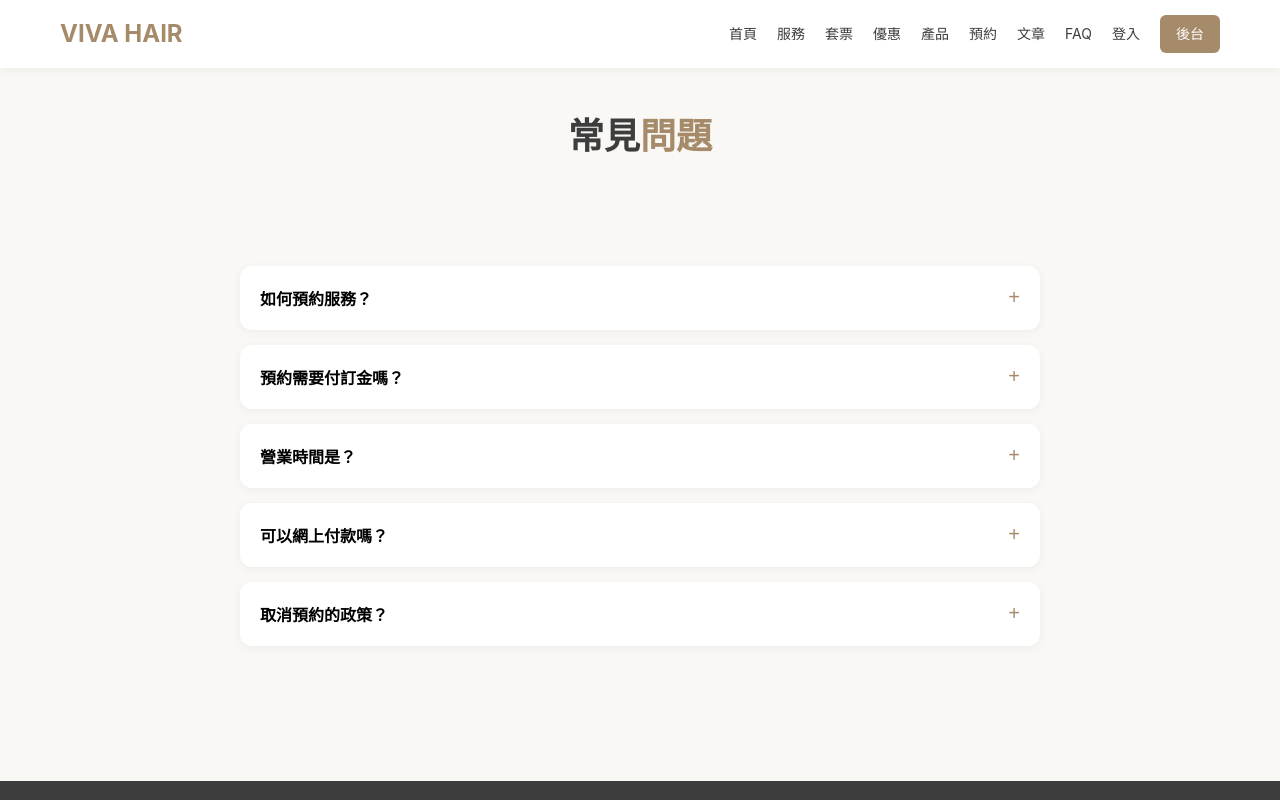
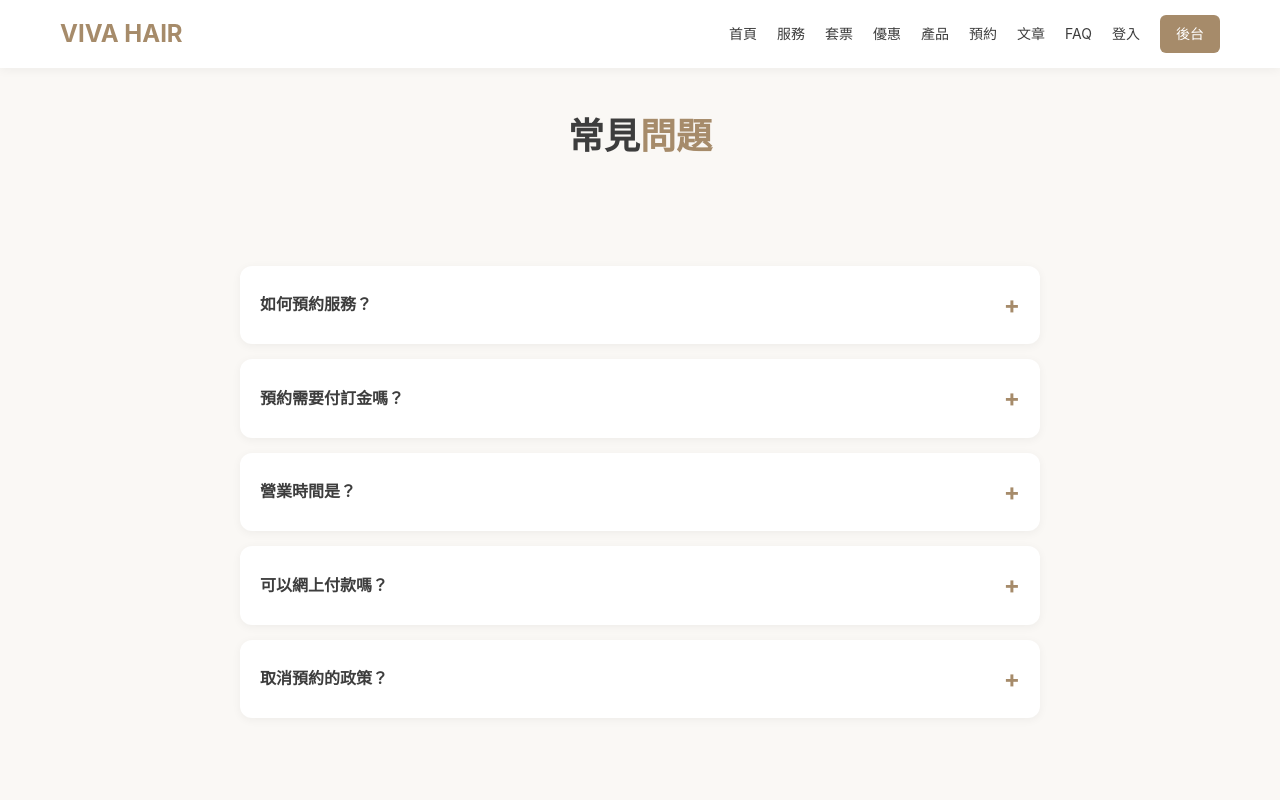
Before and after one commit to PANDORASPA/Hair-salon, a Next.js app: page /faq in a window 1280 px wide. Shown: the top 800 px of the page. Built offline with nearby package versions, Linux system fonts and the light colour scheme.

Commit message:
Update page.js

```diff
--- a/app/faq/page.js
+++ b/app/faq/page.js
@@ -13,6 +13,10 @@ const faqs = [
 export default function FAQ() {
   const [openIndex, setOpenIndex] = useState(null)
 
+  const toggle = (index) => {
+    setOpenIndex(openIndex === index ? null : index)
+  }
+
   return (
     <>
       <section style={{ padding: '40px 0', background: '#FAF8F5', textAlign: 'center' }}>
@@ -23,12 +27,26 @@ export default function FAQ() {
         <div style={{ maxWidth: '800px', margin: '0 auto' }}>
           {faqs.map((faq, index) => (
             <div key={index} style={{ background: '#fff', borderRadius: '12px', marginBottom: '15px', overflow: 'hidden', boxShadow: '0 2px 10px rgba(0,0,0,0.05)' }}>
-              <button onClick={() => setOpenIndex(openIndex === index ? null : index)} style={{ width: '100%', padding: '20px', background: 'transparent', border: 'none', textAlign: 'left', cursor: 'pointer', display: 'flex', justifyContent: 'space-between', alignItems: 'center' }}>
+              <div
+                onClick={() => toggle(index)}
+                style={{
+                  width: '100%',
+                  padding: '20px',
+                  background: 'transparent',
+                  border: 'none',
+                  textAlign: 'left',
+                  cursor: 'pointer',
+                  display: 'flex',
+                  justifyContent: 'space-between',
+                  alignItems: 'center',
+                  userSelect: 'none'
+                }}
+              >
                 <span style={{ fontWeight: 600, fontSize: '16px' }}>{faq.q}</span>
-                <span style={{ fontSize: '20px', color: '#A68B6A' }}>{openIndex === index ? '−' : '+'}</span>
-              </button>
+                <span style={{ fontSize: '24px', color: '#A68B6A', fontWeight: 'bold' }}>{openIndex === index ? '−' : '+'}</span>
+              </div>
               {openIndex === index && (
-                <div style={{ padding: '0 20px 20px', color: '#666', lineHeight: 1.8 }}>
+                <div style={{ padding: '0 20px 20px', color: '#666', lineHeight: 1.8, borderTop: '1px solid #f0f0f0', marginTop: '-1px' }}>
                   {faq.a}
                 </div>
               )}
```
